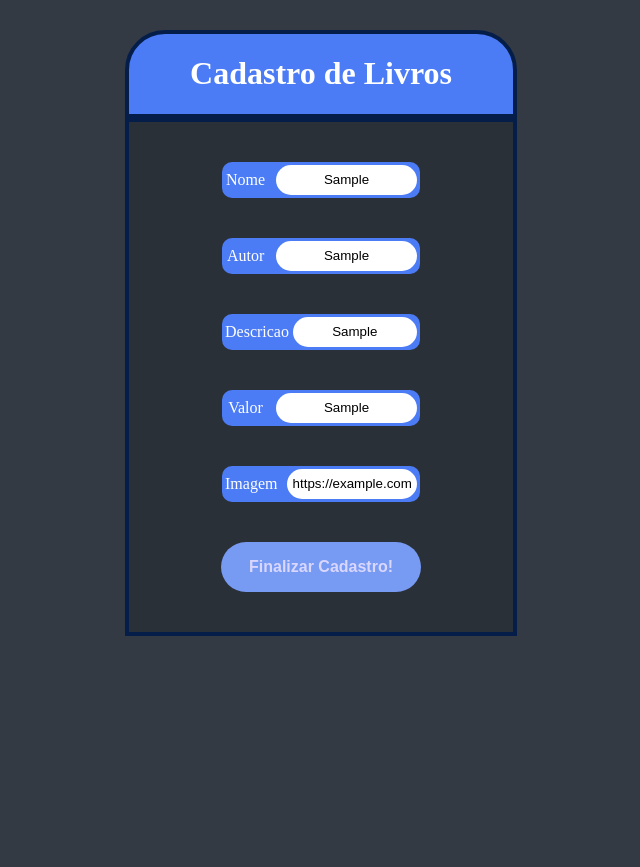
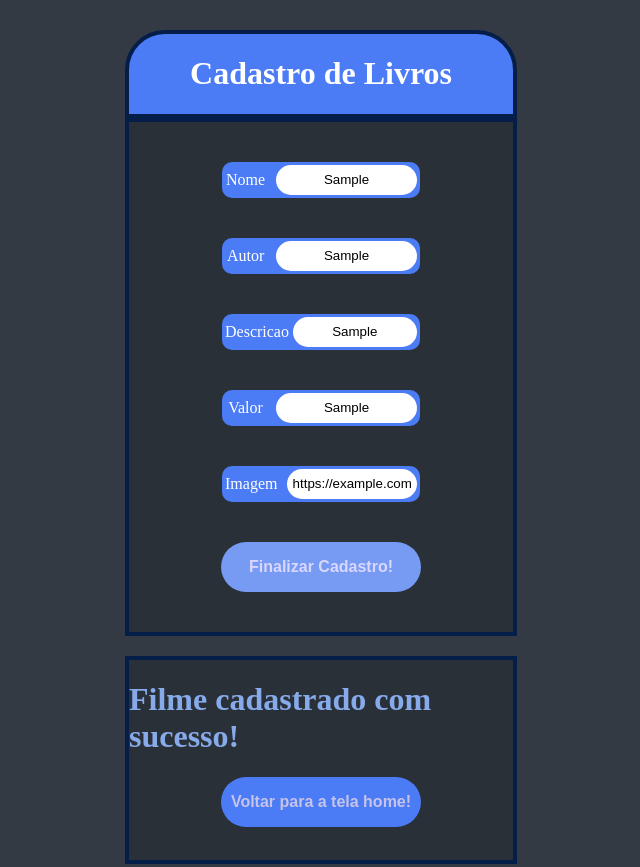
Before and after one commit to MuriloCarvG12/Projeto-Filmes-Livros, a plain HTML site: page pages/livro/form-livro.html in a window 1280 px wide. Both pictures are taken after typing "Sample", "Sample", "Sample", "Sample", "https://example.com" into the empty fields and a click on the button "Finalizar Cadastro!". Shown: the whole page, without its empty margins (319-959 px from the left). Before the commit the page ends 800 px from the top, so only its background shows below. Drawn offline with Linux system fonts and the light colour scheme.

Commit message:
feature: adiciona uma div no form- livro para indicar ao usuario que o cadastro do livro foi realizado com sucesso!

```diff
--- a/pages/livro/style-livro.css
+++ b/pages/livro/style-livro.css
@@ -517,6 +517,48 @@ body
 
 }
 
+.sucess_body
+{
+    justify-items: center;
+    justify-content: space-evenly;
+    margin-top: 20px;
+    width: 30%;
+    height: 200px;
+    background-color: #0000002c;
+    border-style: solid;
+    border-width: 4px;
+    border-color: #051e49;
+}
+.sucess_button
+{
+    width: 200px;
+    height: 50px;
+    margin-bottom: 40px;
+    border-radius: 40px;
+    background-color: #4b7bf5;
+    border-style: none;
+    color: #c6c3e9;
+    font-weight: 900;
+    font-size: medium;
+}
+.sucess_button:hover
+{
+    cursor: pointer;
+    width: 200px;
+    height: 50px;
+    margin-bottom: 40px;
+    border-radius: 40px;
+    background-color: #3d66ce;
+    border-style: none;
+    color: #b0add6;
+    font-weight: 900;
+    font-size: medium;
+}
+
+
+
+
+
 /*** Pagina detalhes **/
 
 .elemento
--- a/scripts/livro/form-livro.js
+++ b/scripts/livro/form-livro.js
@@ -103,6 +103,33 @@ function form(event)
         lista.push(Produto)
 
         const Produto_Salvo = localStorage.setItem('Produtos', JSON.stringify(lista))
+
+        const body = document.getElementById('container')
+
+        const sucess_body = document.createElement('div')
+
+
+
+        sucess_body.classList.add('sucess_body')
+
+        const success_text = document.createElement('h1')
+
+        success_text.innerText = 'Filme cadastrado com sucesso!'
+        success_text.style.color = '#87aaeb'
+
+        const sucess_button = document.createElement('button')
+
+        sucess_button.classList.add('sucess_button')
+
+        sucess_button.innerText  = 'Voltar para a tela home!'
+
+        sucess_button.addEventListener('click', () => {window.location='./home-livro.html'})
+
+
+        sucess_body.append(success_text)
+        sucess_body.append(sucess_button)
+
+        body.append(sucess_body)
     }
 
 
```
